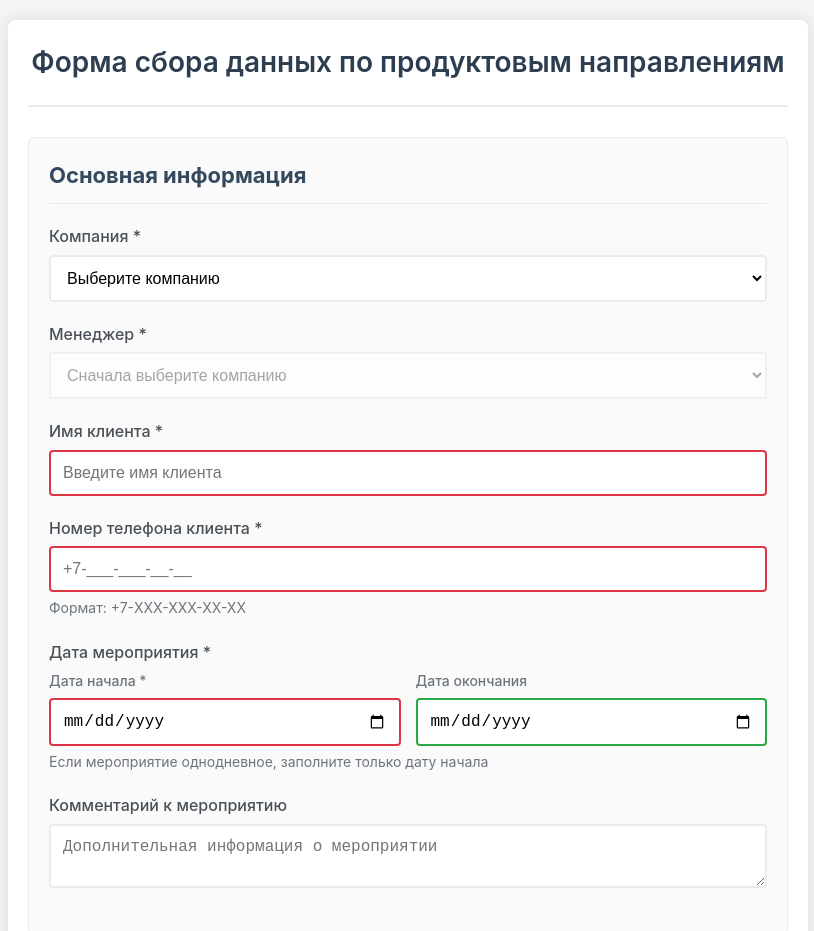
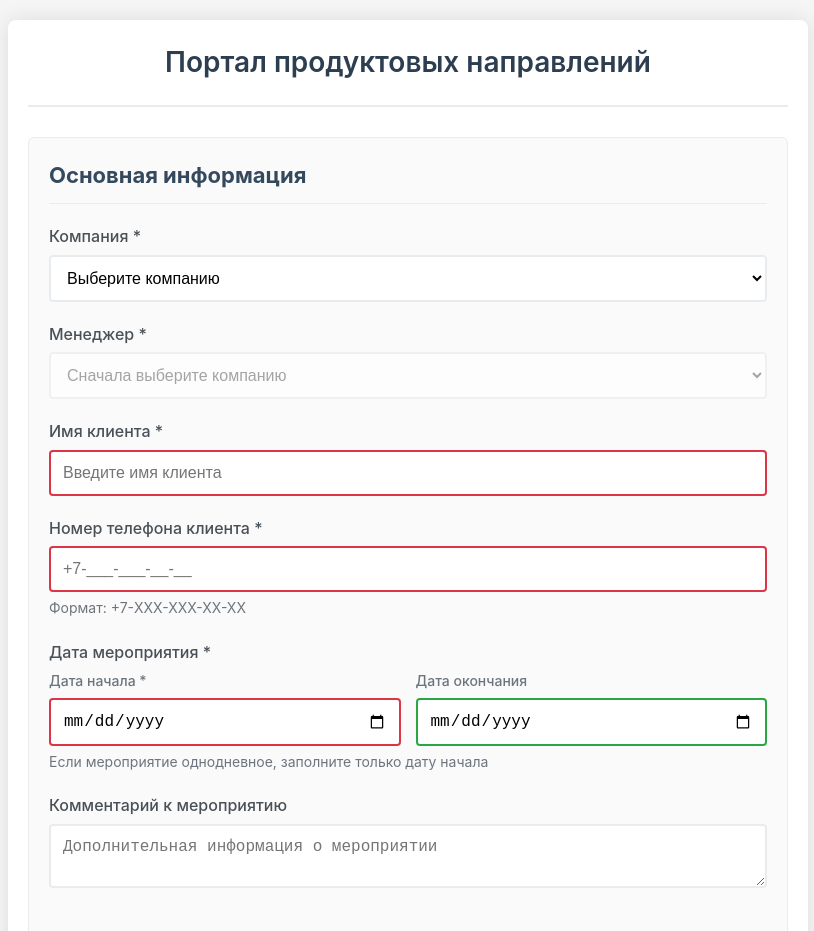
Before and after one commit to 3au4uk-1/portal, a plain HTML site: page html/index.html in a window 1280 px wide. Shown: the top 931 px of the page, without its empty margins (232-1046 px from the left). Drawn offline with Linux system fonts and the light colour scheme.

Commit message:
modified:   html/index.html

```diff
--- a/html/index.html
+++ b/html/index.html
@@ -9,7 +9,7 @@
 <body>
     <div class="container">
         <header>
-            <h1>Форма сбора данных по продуктовым направлениям</h1>
+            <h1>Портал продуктовых направлений</h1>
         </header>
 
         <form id="dataForm" class="form">
```
